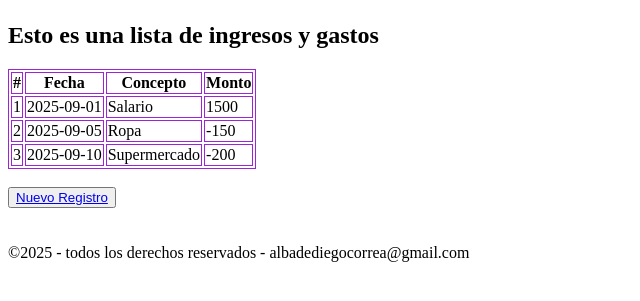
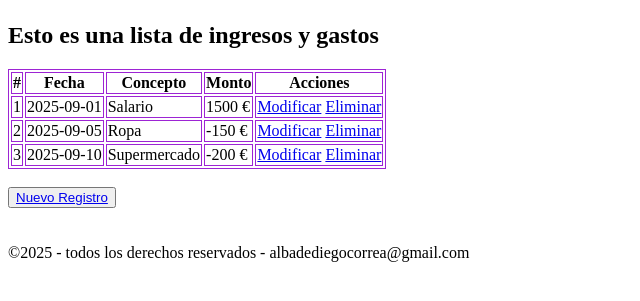
Before and after one commit to albadediego/app-ingresos-gastos, a Flask app: page / in a window 1280 px wide. Shown: the part 84-385 px from the top of the page, without its empty margins (0-640 px from the left). Run offline with Flask 3, Linux system fonts and the light colour scheme.

Commit message:
actualizacion de rutas update y delete para recibir identificador

```diff
--- a/app_ingresos_gastos/routes.py
+++ b/app_ingresos_gastos/routes.py
@@ -35,13 +35,15 @@ def new():
     else: #Esto es el GET
             return render_template("new.html", titulo="Nuevo", tipoAccion="Registro", tipoBoton="Guardar", dataForm={})
 
-@app.route("/delete")
-def delete():
-        return render_template("delete.html", titulo="Borrar")
+@app.route("/delete/<int:id>")
+def delete(id):
+     return f"El registro para eliminar es el id: {id}"
+    #return render_template("delete.html", titulo="Borrar")
 
-@app.route("/update")
-def update():
-        return render_template("update.html", titulo="Actualizar", tipoAccion="Actualizacion", tipoBoton="Editar", dataForm={})
+@app.route("/update/<int:id>")
+def update(id):
+    return f"El registro para actualizar es el id: {id}"
+    #return render_template("update.html", titulo="Actualizar", tipoAccion="Actualizacion", tipoBoton="Editar", dataForm={})
 
 
 def validarFormulario(datosFormulario):
--- a/app_ingresos_gastos/templates/index.html
+++ b/app_ingresos_gastos/templates/index.html
@@ -8,13 +8,18 @@
         <th>Fecha</th>
         <th>Concepto</th>
         <th>Monto</th>
+        <th>Acciones</th>
     </tr>
     {% for items in data %}
     <tr>
         <td> {{items[0]}} </td>
         <td> {{items[1]}} </td>
         <td> {{items[2]}} </td>
-        <td> {{items[3]}} </td>
+        <td> {{items[3]}} €</td>
+        <td>
+            <a href="/update/{{items[0]}}">Modificar</a>
+            <a href="/delete/{{items[0]}}">Eliminar</a>
+        </td>
     </tr>
     {% endfor %}
 </table>
```
